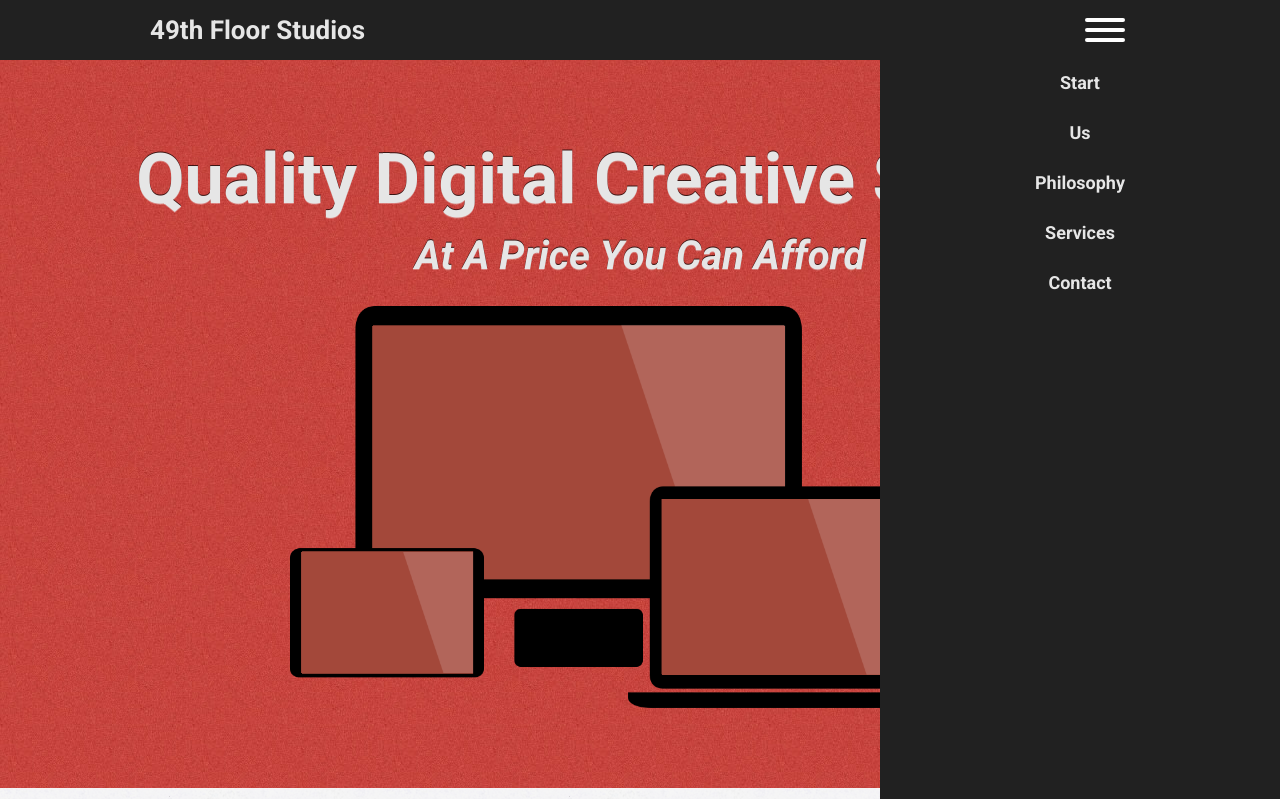
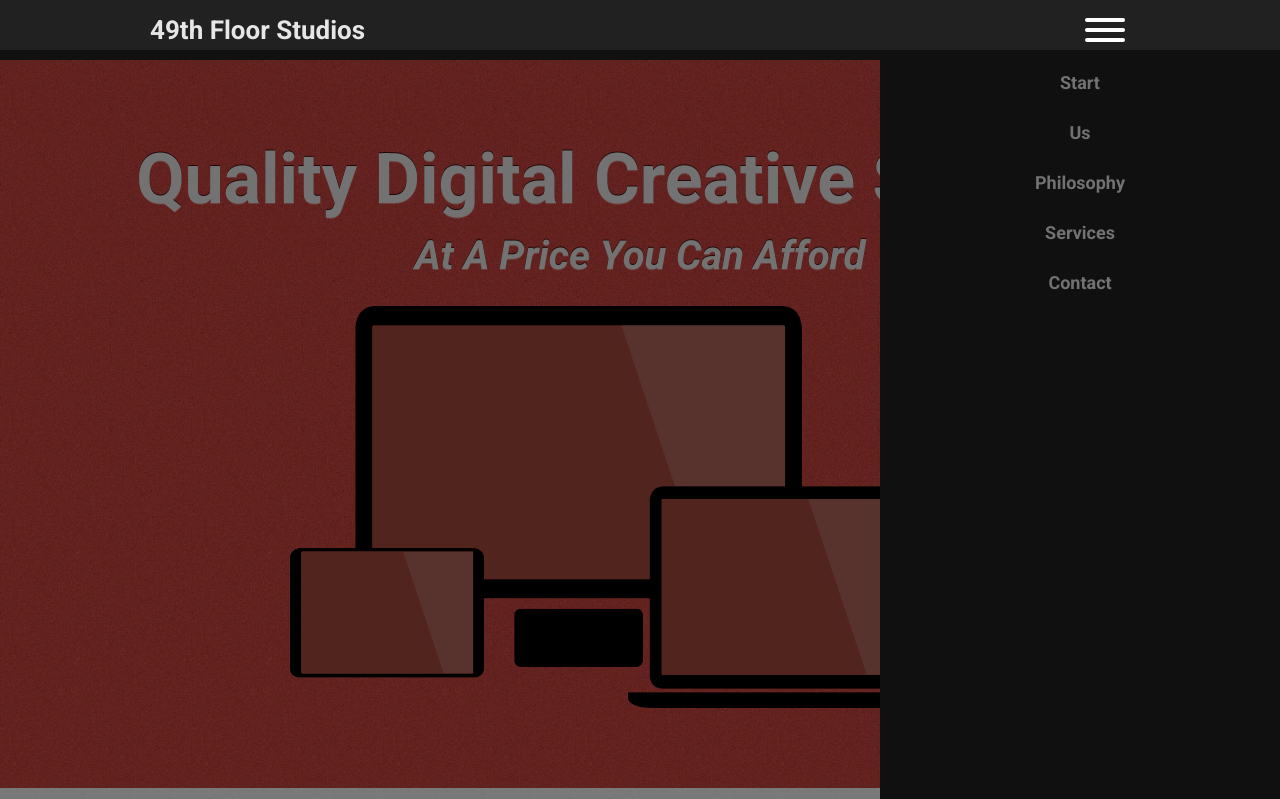
Before and after one commit to TaylorHuston/Site_49thFloor, a website: page src/index.html in a window 1280 px wide. Both pictures are taken after a click on the element 1105 px from the left and 37 px from the top of the page. Shown: the top 799 px of the page. Drawn offline with nearby package versions, Linux system fonts and the light colour scheme; files that its build step writes are made by us from their sources.

Commit message:
Make dark overlay when nav menu is out

```diff
--- a/public/assets/css/bundle.css
+++ b/public/assets/css/bundle.css
@@ -101,6 +101,14 @@
     position: relative;
     top: 50px;
     left: 0px;
+    transition: all ease .3s;
+  }
+
+  #overlay {
+    position: fixed;
+    width: 100%;
+    height: 100%;
+    z-index: 1000;
     transition: all ease .3s;
   }
 
@@ -259,6 +267,10 @@ nav ul li a {
   background-color: #212121;
 }
 
+.darken {
+  background-color: rgba(0, 0, 0, 0.5);
+}
+
 #start {
   background-image: url("../img/background-light-texture.jpg");
 }
--- a/public/assets/js/mobileNav.js
+++ b/public/assets/js/mobileNav.js
@@ -14,9 +14,11 @@ $('a[href^="#"]').on('click', function (event) {
 $('#hamburger').click(function () {
   $('nav').toggleClass('expand');
   $('.container').toggleClass('move');
+  $('#overlay').toggleClass('darken');
 });
 
 $('nav').click(function () {
   $('nav').toggleClass('expand');
   $('.container').toggleClass('move');
+  $('#overlay').toggleClass('darken');
 });
--- a/src/assets/css/base.less
+++ b/src/assets/css/base.less
@@ -94,6 +94,13 @@
     }
     .move {
       //      left: -100%;
+    }
+    #overlay {
+      position: fixed;
+      width: 100%;
+      height: 100%;
+      z-index: 150;
+      transition: all ease .3s;
     }
     section {
       position: relative;
--- a/src/assets/css/colors.less
+++ b/src/assets/css/colors.less
@@ -23,6 +23,10 @@ nav {
 nav ul li a {
   color: hsl(0, 0%, 90%);
   background-color: hsl(0, 0%, 13%);
+}
+
+.darken {
+  background-color: rgba(0, 0, 0, 0.5);
 }
 
 #start {
--- a/src/assets/js/mobileNav.js
+++ b/src/assets/js/mobileNav.js
@@ -14,9 +14,11 @@ $('a[href^="#"]').on('click', function (event) {
 $('#hamburger').click(function () {
   $('nav').toggleClass('expand');
   $('.container').toggleClass('move');
+  $('#overlay').toggleClass('darken');
 });
 
 $('nav').click(function () {
   $('nav').toggleClass('expand');
   $('.container').toggleClass('move');
+  $('#overlay').toggleClass('darken');
 });
--- a/src/index.html
+++ b/src/index.html
@@ -20,6 +20,7 @@
 
   </header>
   <div class="container teeny-g">
+    <div id="overlay"></div>
 
     <section class="row" id="start">
       <div class="col col-100" id="tagline">
```
Also changed, not shown: public/index.html (+1 -0 lines), src/assets/css/base.css, src/assets/css/colors.css.
